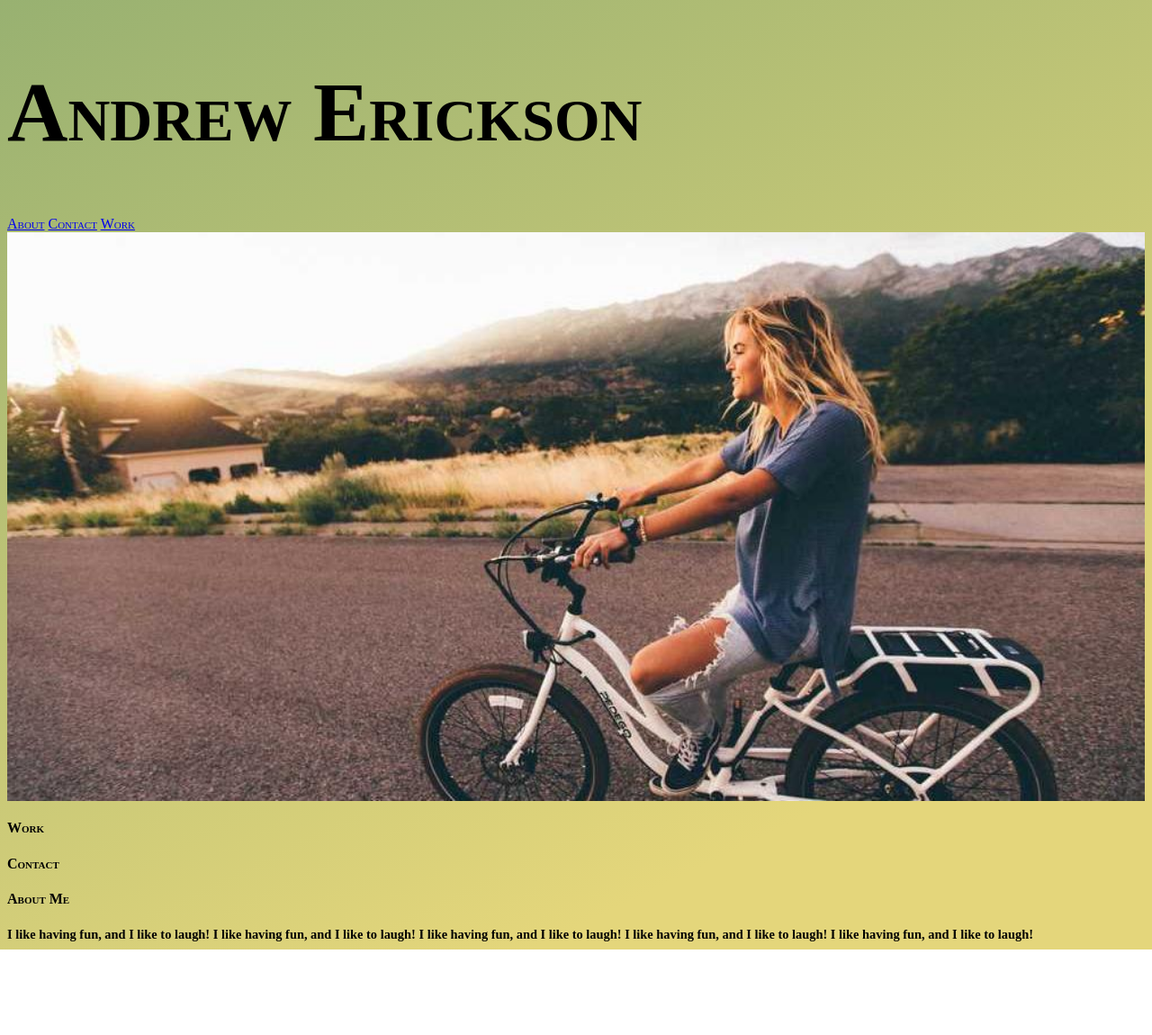
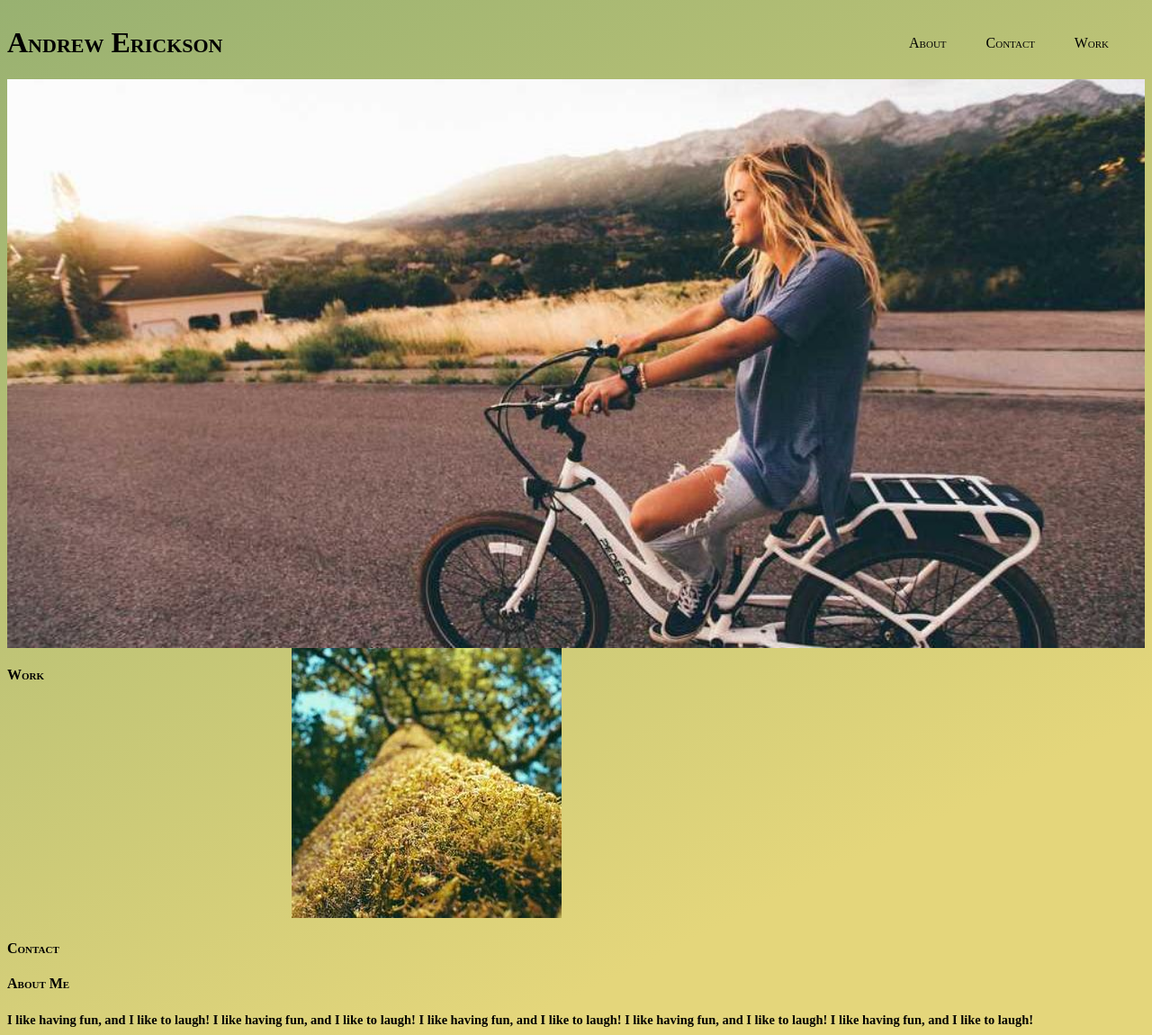
Before and after one commit to Tiny-Tigers/personalsite, a plain HTML site: page index.html in a window 1280 px wide. Shown: the whole page at 90% size. Before the commit the page ends 1055 px from the top, so only its background shows below. Drawn offline with Linux system fonts and the light colour scheme.

Commit message:
best so far

```diff
--- a/assets/css/style.css
+++ b/assets/css/style.css
@@ -8,14 +8,40 @@
 
 }
 
+
+
   .title{
+    display: flex;
+    justify-content: space-between;
+    align-items: center;
 
+}
+
+nav a {
+  text-decoration: none;
+  color: black;
+  margin-right: 40px;
+
+}
+
+#work{
+  display: flex;
+  flex-direction: row;
+  justify-content: space-between;
+}
+
+#work h4{
+  flex:0 0 20%;
+}
+
+#work div{
+  flex:0 0 75%;
 }
 
   h1{
     display:flex;
     background-size: cover;
-    font-size: 70pt;
+    font-size: 2.0rem;
     font-weight: 600;
 }
 
--- a/index.html
+++ b/index.html
@@ -13,9 +13,9 @@
     <header class="title">
         <h1>Andrew Erickson</h1>
         <nav>
-            <a href = "#about">About</a>
-            <a href = "#contact">Contact</a>
-            <a href = "#work">Work</a>
+            <a href="#about">About</a>
+            <a href="#contact">Contact</a>
+            <a href="#work">Work</a>
         </nav>
     </header>
 
@@ -24,15 +24,18 @@
 
 
     <main id="list">
-        <section class="work">
+        <section id="work">
             <h4>Work</h4>
+            <div>
+                <img src="./assets/images/work3.jpeg" alt="wooden toys" />
+            </div>
         </section>
 
-        <section class="contact">
+        <section id="contact">
             <h4>Contact</h4>
         </section>
 
-        <section class="about">
+        <section id="about">
             <h4>About Me</h4>
             <p1 id="fun">I like having fun, and I like to laugh! I like having fun, and I like to laugh! I like having
                 fun, and I like to laugh! I like having fun, and I like to laugh! I like having fun, and I like to
```
Also changed, not shown: assets/images/work.jpeg (added), assets/images/work2.jpeg (added), assets/images/work3.jpeg (added).
